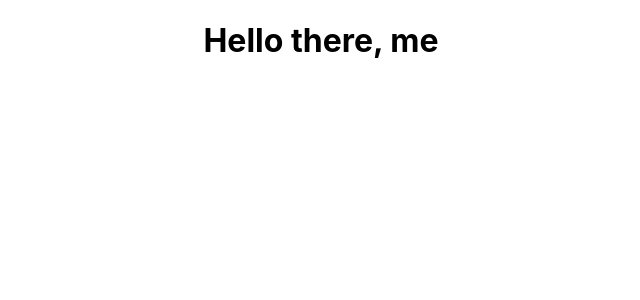
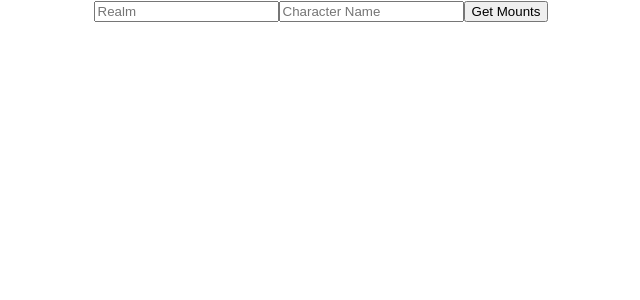
Before and after one commit to SiverDX/wow, a React (Create React App) app: page / in a window 1280 px wide. Shown: the top 300 px of the page, without its empty margins (319-959 px from the left). Built offline with nearby package versions, Linux system fonts and the light colour scheme; no server answers.

Commit message:
Functional API call with UI result

```diff
--- a/src/components/Characters.jsx
+++ b/src/components/Characters.jsx
@@ -4,7 +4,30 @@ export default class Characters extends React.Component {
     constructor(props) {
         super(props);
 
-        let apiURL = 'https://eu.api.blizzard.com/profile/wow/character/Thrall/Nadare/collections';
+        this.state = {mounts: []};
+    }
+
+    render() {
+        return (
+            <div>
+                <input id='realmInput' placeholder='Realm'/>
+                <input id='characterNameInput' placeholder='Character Name'/>
+                <button onClick={this.fetchMounts}>Get Mounts</button>
+                {/* only render when the api has loaded the mounts */}
+                {this.state.mounts.length > 0 &&
+                <ul>
+                    {this.state.mounts.map(function (mount, index) {
+                        return <li key={index}>{mount.mount.name}</li>;
+                    })}
+                </ul>
+                }
+                {/*<Mounts apiURL={this.state.mounts.apiURL}/>*/}
+            </div>
+        )
+    }
+
+    /* todo :: keep in mind -> arrow function required to bind 'this' */
+    fetchMounts = () => {
         let tokenURL = 'https://eu.battle.net/oauth/token';
 
         let authorization = btoa(process.env.REACT_APP_CLIENT_ID + ':' + process.env.REACT_APP_CLIENT_SECRET);
@@ -14,29 +37,26 @@ export default class Characters extends React.Component {
 
         let options = {method: 'POST', headers: {'Authorization': 'Basic ' + authorization}, body: formData};
 
+        let realm = document.getElementById('realmInput').value.toLowerCase();
+        let character = document.getElementById('characterNameInput').value.toLowerCase();
+        let apiURL = 'https://eu.api.blizzard.com/profile/wow/character/' + realm + "/" + character + "/collections/mounts?namespace=profile-eu&locale=de_de";
+
         fetch(tokenURL, options).then(response => response.json()).then(data => {
             console.log(data)
 
             fetch(apiURL, {
                 method: 'GET',
                 headers: {
-                    'Authorization': 'Bearer ' + data.access_token,
-                    'namespace': 'profile-eu',
-                    'locale': 'de_de',
+                    'Authorization': 'Bearer ' + data.access_token
                 }
-            }).then(response => {console.log(response); return response.json();}).then(data => {
+            }).then(response => response.json()).then(data => {
                 console.log(data);
-                this.state = {mounts: {apiURL: data.mounts.href}};
+
+                /* code only gets set if an error occurs */
+                if (!data.code) {
+                    this.setState({mounts: data.mounts});
+                }
             }).catch(reason => console.error(reason));
         }).catch(reason => console.error(reason));
     }
-
-    render() {
-        return (
-            <div>
-                <h1>Hello there, {this.props.name} </h1>
-                {/*<Mounts apiURL={this.state.mounts.apiURL}/>*/}
-            </div>
-        )
-    }
 }
```
